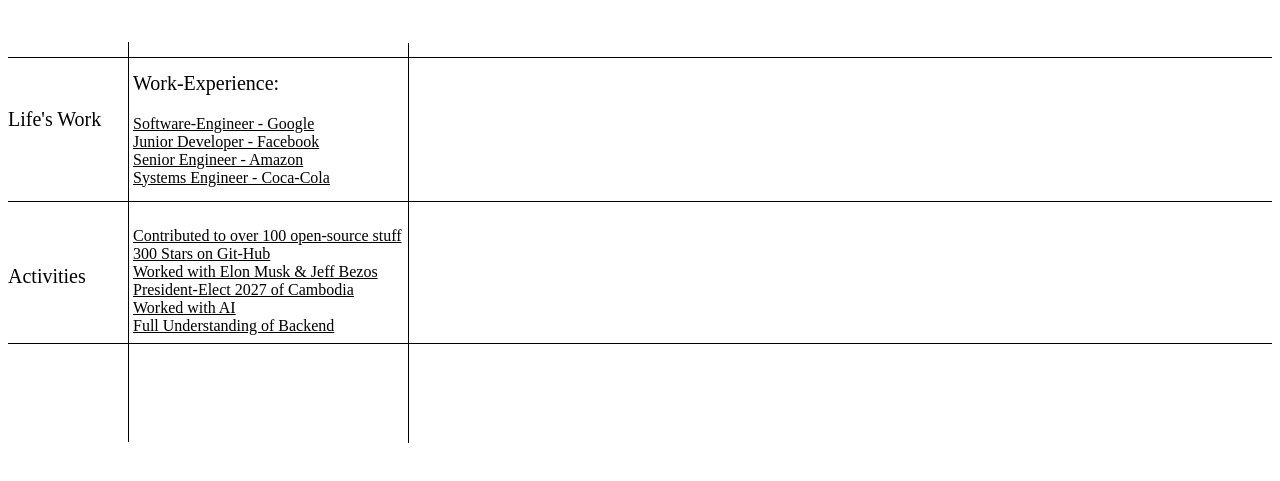
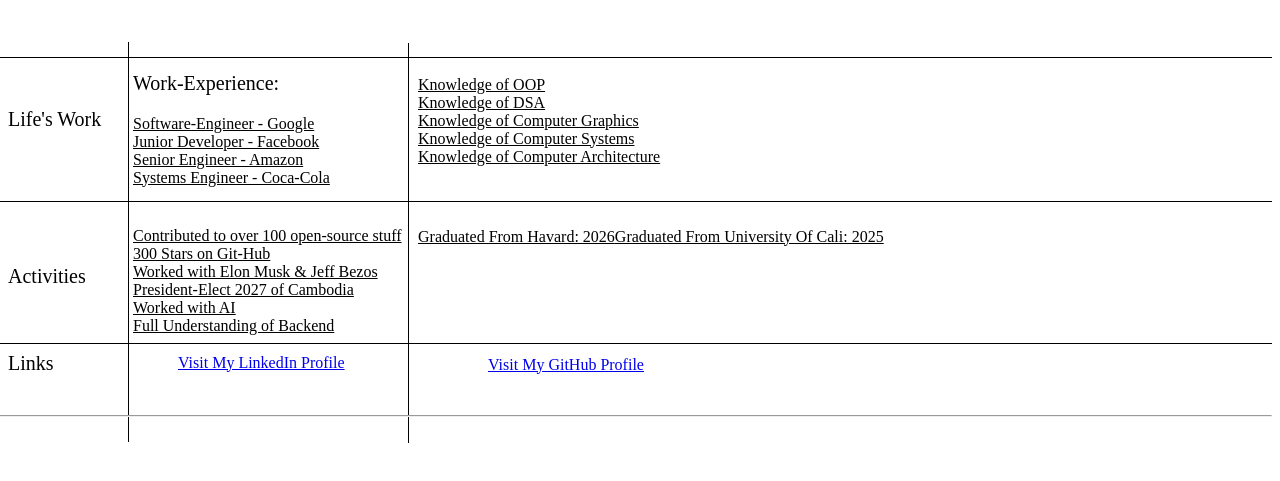
Before and after one commit to mitchomeke/Basic-HTML-Website, a plain HTML site: page index.html in a window 1280 px wide. Shown: the part 203-684 px from the top of the page. Drawn offline with Linux system fonts and the light colour scheme.

Commit message:
Home-Page ALmost complete

```diff
--- a/index.html
+++ b/index.html
@@ -24,12 +24,15 @@
             border: none;
             background-color: black;
             height: 1px;
+            margin-left: -10px;
+
         }
         .hr2 {
             border: none;
             background-color: black;
             height: 1px;
             margin-top: 70px ;
+            margin-left: -10px;
 
         }
         .projects{
@@ -42,6 +45,7 @@
             background-color: black;
             height: 1px;
             margin-top: -100px ;
+            margin-left: -10px;
         }
         .work-ex {
             margin-left: 125px;
@@ -49,7 +53,7 @@
             font-size: 20px;
         }
         .linkedIn {
-            margin-left: 285px;
+            margin-left: 170px;
             margin-top: -20px;
         }
 
@@ -67,6 +71,34 @@
             display: flex;
             margin-top: -70px;
             font-size: 20px;
+        }
+        .education {
+            display: flex;
+            margin-left: 410px;
+            margin-top: -60px;
+            text-decoration: underline;
+        }
+        .knowledge {
+            display: flex;
+            margin-left: 410px;
+            margin-top: -170px;
+            text-decoration: underline;
+        }
+        .github {
+            display: flex;
+            margin-left: 480px;
+            margin-top:  190px;
+        }
+        .links {
+            display: flex;
+            font-size: 20px;
+            margin-top: -20px;
+
+        }
+        .last-line {
+            display: flex;
+            margin-top: 40px;
+            margin-left: -10px;
         }
 
     </style>
@@ -135,6 +167,33 @@
     <a>Activities</a>
 </div>
 
+<div class="education">
+    <a>Graduated From Havard: 2026</a> <br>
+    <a>Graduated From University Of Cali: 2025 </a> <br>
+</div>
+
+<div class="knowledge">
+    <a>Knowledge of OOP <br> Knowledge of DSA
+    <br> Knowledge of Computer Graphics
+    <br> Knowledge of Computer Systems
+    <br> Knowledge of Computer Architecture</a>
+</div>
+
+<div class="github">
+    <a href="https://github.com/mitchomeke">Visit My GitHub Profile</a>
+</div>
+
+<div class="linkedIn">
+    <a href="https://www.linkedin.com/in/mitchell-omeke-0978bb251/">Visit My LinkedIn Profile</a>
+</div>
+
+<div class="links">
+<a>Links</a>
+</div>
+
+<hr class="last-line"
+
+
 
 </body>
 </html>
```
